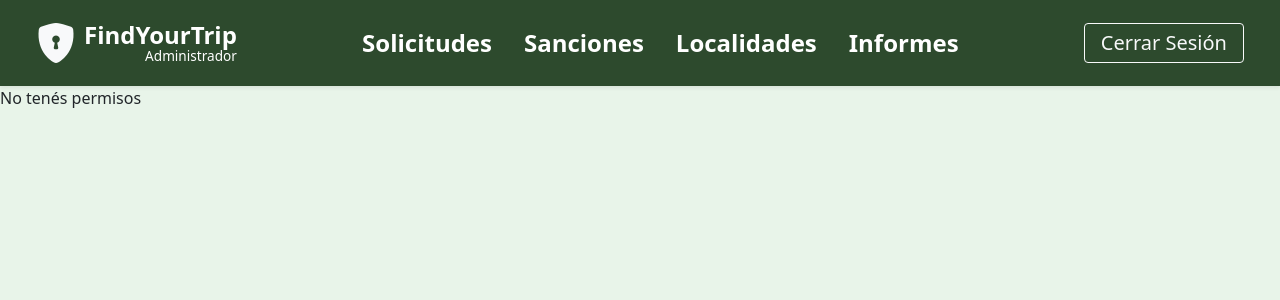
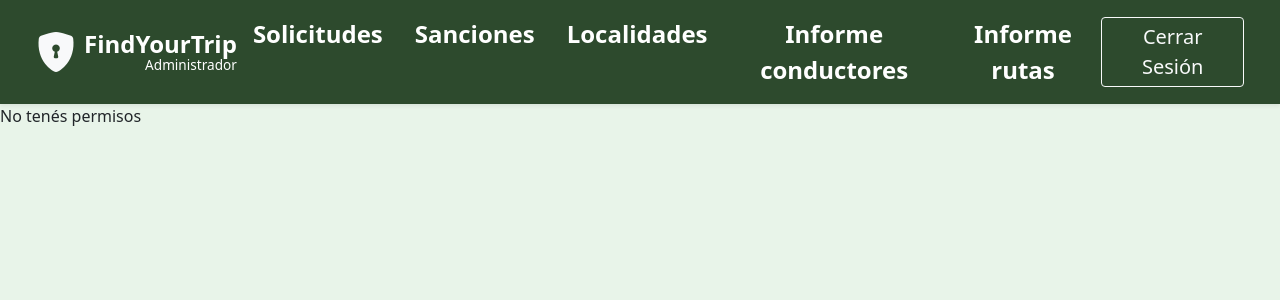
Before and after one commit to tomas-a27/FindYourTrip-ProyectoSI-FrontEnd, a React (Vite) app: page /admin-home in a window 1280 px wide. Shown: the top 300 px of the page. Built offline with nearby package versions, Linux system fonts and the light colour scheme; sample sign-in values are in the browser's storage.

Commit message:
modif navbar admin

```diff
--- a/src/components/Home/InicioAdmin.tsx
+++ b/src/components/Home/InicioAdmin.tsx
@@ -18,9 +18,9 @@ export const InicioAdmin = () => {
 
   const opciones = [
     { titulo: 'Solicitudes para ser conductor', descripcion: 'Permite revisar a los usuarios que han pedido permiso para manejar en la plataforma.', ruta: '/aprobar-conductores' },
-    { titulo: 'Informe de conductores ordenados por calificación', descripcion: 'Muestra un listado basado en el puntaje o reseñas de los conductores.', ruta: '/informe-conductores' },
     { titulo: 'Usuarios a sancionar (o en condición)', descripcion: 'Sección para gestionar a usuarios que han cometido faltas.', ruta: '/usuarios-a-sancionar' },
     { titulo: 'Listado de localidades', descripcion: 'Acceso a la base de datos de las ciudades o puntos cubiertos por el servicio.', ruta: '/mostrar-localidad' },
+    { titulo: 'Informe de conductores ordenados por calificación', descripcion: 'Muestra un listado basado en el puntaje o reseñas de los conductores.', ruta: '/informe-conductores' },
     { titulo: 'Informe de rutas frecuentes', descripcion: 'Ver informe de rutas más frecuentes y su precio promedio, en el último mes.', ruta: '/informe-rutas-mas-frecuentes' },
   ];
 
--- a/src/layout/AdminLayout.tsx
+++ b/src/layout/AdminLayout.tsx
@@ -91,6 +91,7 @@ export const AdminLayout = () => {
                   Solicitudes
                 </button>
               </li>
+
               <li className="nav-item mx-2">
                 <button
                   className="nav-link text-white fw-semibold btn btn-link fs-4 link-light link-opacity-75-hover"
@@ -99,6 +100,7 @@ export const AdminLayout = () => {
                   Sanciones
                 </button>
               </li>
+
               <li className="nav-item mx-2">
                 <button
                   className="nav-link text-white fw-semibold btn btn-link fs-4 link-light link-opacity-75-hover"
@@ -107,12 +109,22 @@ export const AdminLayout = () => {
                   Localidades
                 </button>
               </li>
+
               <li className="nav-item mx-2">
                 <button
                   className="nav-link text-white fw-semibold btn btn-link fs-4 link-light link-opacity-75-hover"
-                  onClick={() => handleNavegar('#')}
+                  onClick={() => handleNavegar('/informe-conductores')}
                 >
-                  Informes
+                  Informe conductores
+                </button>
+              </li>
+
+              <li className="nav-item mx-2">
+                <button
+                  className="nav-link text-white fw-semibold btn btn-link fs-4 link-light link-opacity-75-hover"
+                  onClick={() => handleNavegar('/informe-rutas-mas-frecuentes')}
+                >
+                  Informe rutas
                 </button>
               </li>
             </ul>
```
